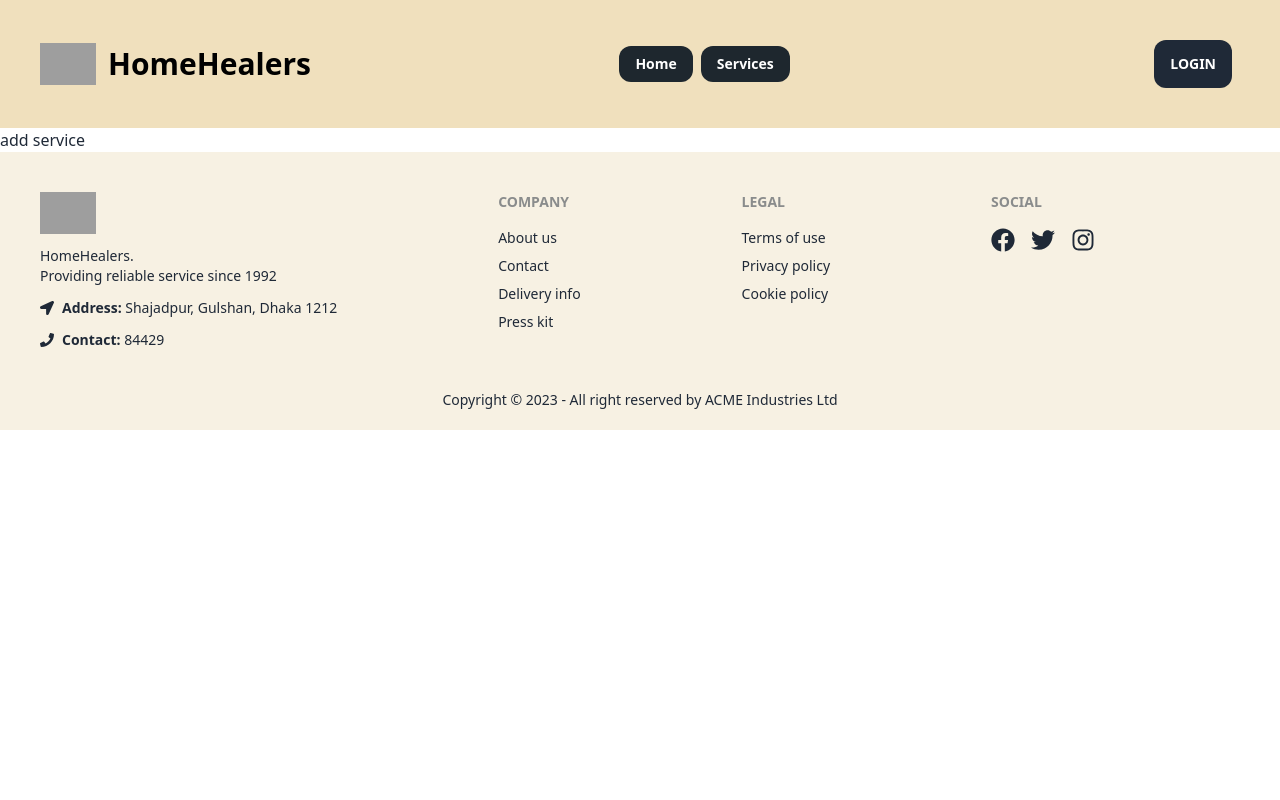
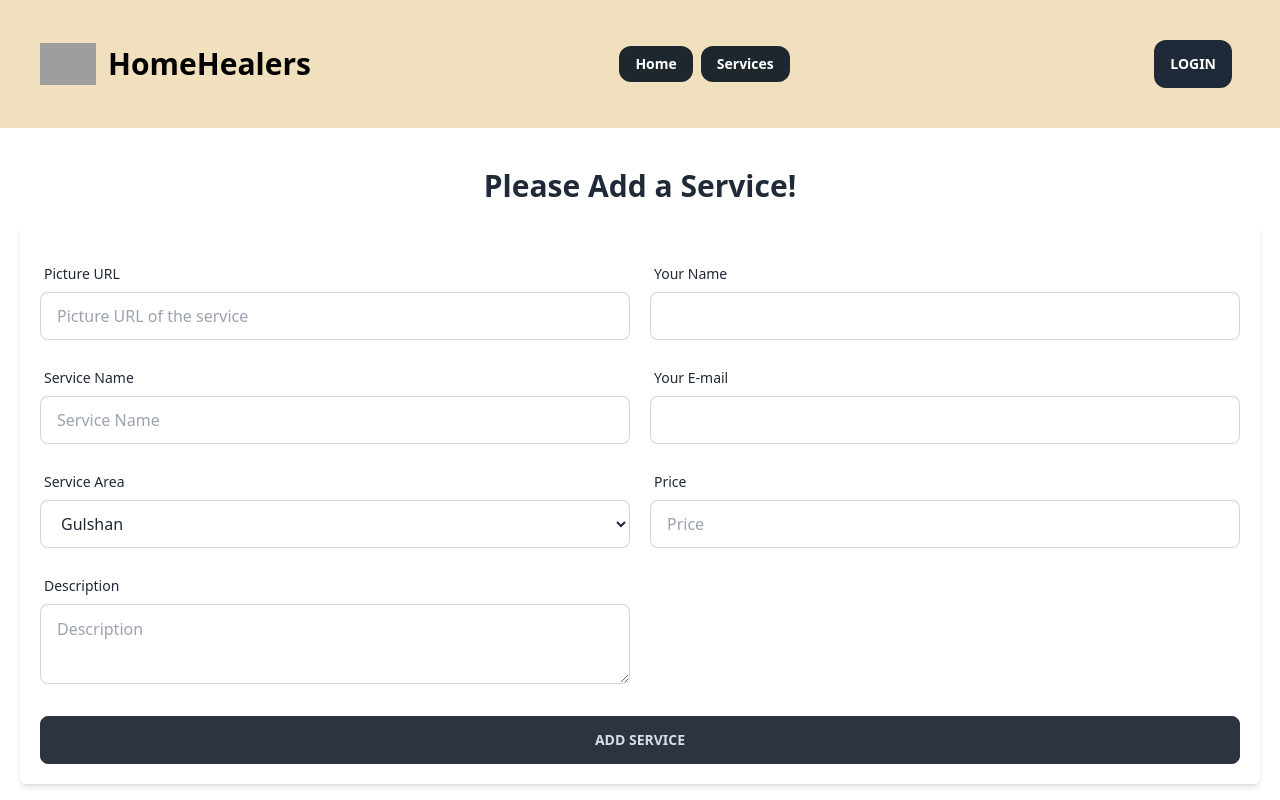
Before and after one commit to dronatoo21/home-healers-client, a React (Vite) app: page /addservice in a window 1280 px wide. Shown: the top 800 px of the page. Built offline with nearby package versions, Linux system fonts and the light colour scheme; no server answers; grey boxes are pictures that could not be loaded.

Commit message:
created form of add service

```diff
--- a/src/Pages/AddService/AddService.jsx
+++ b/src/Pages/AddService/AddService.jsx
@@ -1,7 +1,72 @@
+import { useContext } from "react";
+import { AuthContext } from "../../Providers/AuthProvider";
+
 const AddService = () => {
+
+    const {user} = useContext(AuthContext)
+
     return (
         <div>
-         add service
+         <div className="my-5 p-5">
+          <h1 className="text-3xl font-semibold text-center">Please Add a Service!</h1>
+            <div className="hero my-5 shadow-md rounded-md">
+                <div className="flex-shrink-0 w-full bg-base-100 rounded-md">
+                  <form className="card-body grid grid-cols-1 lg:grid-cols-2 lg:gap-5 px-5">
+                    <div className="form-control">
+                      <label className="label">
+                        <span className="label-text">Picture URL</span>
+                      </label>
+                      <input type="text" placeholder="Picture URL of the service" name="pictureUrl" className="input input-bordered" required />
+                    </div>
+                    <div className="form-control">
+                      <label className="label">
+                        <span className="label-text">Your Name</span>
+                      </label>
+                      <input type="text" name="yourName" defaultValue={user?.displayName} className="input input-bordered" required />
+                    </div>
+                    <div className="form-control">
+                      <label className="label">
+                        <span className="label-text">Service Name</span>
+                      </label>
+                      <input type="text" placeholder="Service Name" name="serviceName" className="input input-bordered" readOnly required />
+                    </div>
+                    <div className="form-control">
+                      <label className="label">
+                        <span className="label-text">Your E-mail</span>
+                      </label>
+                      <input type="email" name="email" defaultValue={user?.email} className="input input-bordered" readOnly required />
+                    </div>
+                    <div className="form-control">
+                      <label className="label">
+                        <span className="label-text">Service Area</span>
+                      </label>
+                      <select name="serviceArea" className="input input-bordered" required>
+                        <option>Gulshan</option>
+                        <option>Banani</option>
+                        <option>Uttara</option>
+                        <option>Baridhara</option>
+                        <option>Badda</option>
+                    </select>
+                    </div>
+                    <div className="form-control">
+                      <label className="label">
+                        <span className="label-text">Price</span>
+                      </label>
+                      <input type="text" placeholder="Price" name="price" className="input input-bordered" required />
+                    </div>
+                    <div className="form-control">
+                      <label className="label">
+                        <span className="label-text">Description</span>
+                      </label>
+                      <textarea type="text" placeholder="Description" name="description" className="input input-bordered pt-3 h-20" required />
+                    </div>
+                  </form>
+                    <div className="form-control">
+                      <button className="btn btn-neutral mx-5 mb-5">Add Service</button>
+                    </div>
+                </div>
+            </div>
+        </div>
         </div>
     );
 };
```
